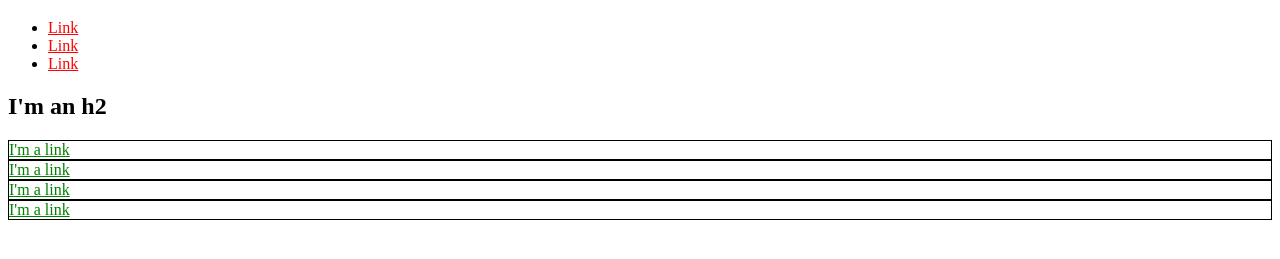
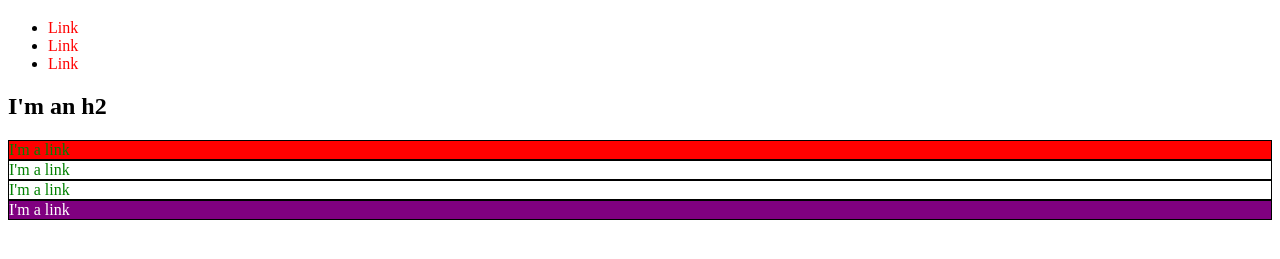
Before and after one commit to diegodev9/diegodev9.github.io, a plain HTML site: page index.html in a window 1280 px wide. Shown: the part 61-320 px from the top of the page. Drawn offline with Linux system fonts and the light colour scheme.

Commit message:
agrego cosas al html

```diff
--- a/index.html
+++ b/index.html
@@ -1,34 +1,68 @@
 <!DOCTYPE html>
 <html>
+
 <head>
   <title>Test Page: Don't Panic</title>
   <meta charset="utf-8">
+  <style media="screen">
+    a {
+      color: red;
+      text-decoration: none;
+    }
+
+    #exec-bio {
+      background-color: lightgray;
+    }
+
+    .bio-box {
+      border: 1px solid black;
+    }
+
+    .bio-box a {
+      color: green;
+    }
+
+    .alert {
+      background: purple;
+    }
+
+    #exec-bio.alert {
+      background: red;
+      color: white;
+    }
+
+    #white-text{
+      color: white;
+    }
+  </style>
 </head>
+
 <body>
   <h1>I'm an h1</h1>
   <ul>
     <li>
-        <a href="http://example.com/" style="color: red;">Link</a>
+      <a href="http://example.com/">Link</a>
     </li>
     <li>
-        <a href="http://example.com/" style="color: red;">Link</a>
+      <a href="http://example.com/">Link</a>
     </li>
     <li>
-        <a href="http://example.com/" style="color: red;">Link</a>
+      <a href="http://example.com/">Link</a>
     </li>
   </ul>
   <h2>I'm an h2</h2>
-    <div style="border: 1px solid black;">
-      <a href="http://example.com/" style="color: green;">I'm a link</a>
+  <div id="exec-bio" class="bio-box alert">
+    <a href="http://example.com/">I'm a link</a>
   </div>
-    <div style="border: 1px solid black;">
-      <a href="http://example.com/" style="color: green;">I'm a link</a>
+  <div class="bio-box">
+    <a href="http://example.com/">I'm a link</a>
   </div>
-    <div style="border: 1px solid black;">
-      <a href="http://example.com/" style="color: green;">I'm a link</a>
+  <div class="bio-box">
+    <a href="http://example.com/">I'm a link</a>
   </div>
-    <div style="border: 1px solid black;">
-      <a href="http://example.com/" style="color: green;">I'm a link</a>
+  <div class="bio-box alert">
+    <a href="http://example.com/"  id="white-text">I'm a link</a>
   </div>
 </body>
+
 </html>
```
Lines whose indentation alone changed are shown as unchanged.
